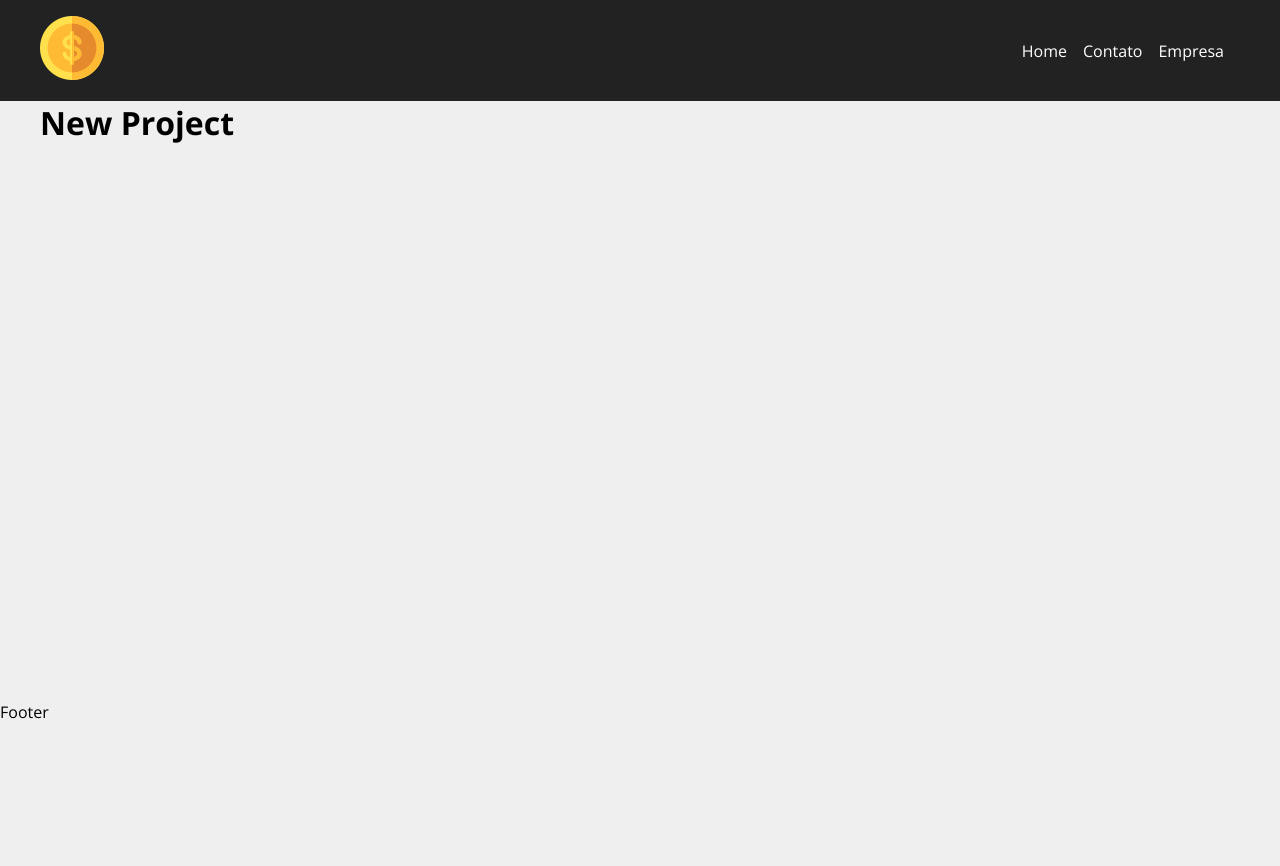
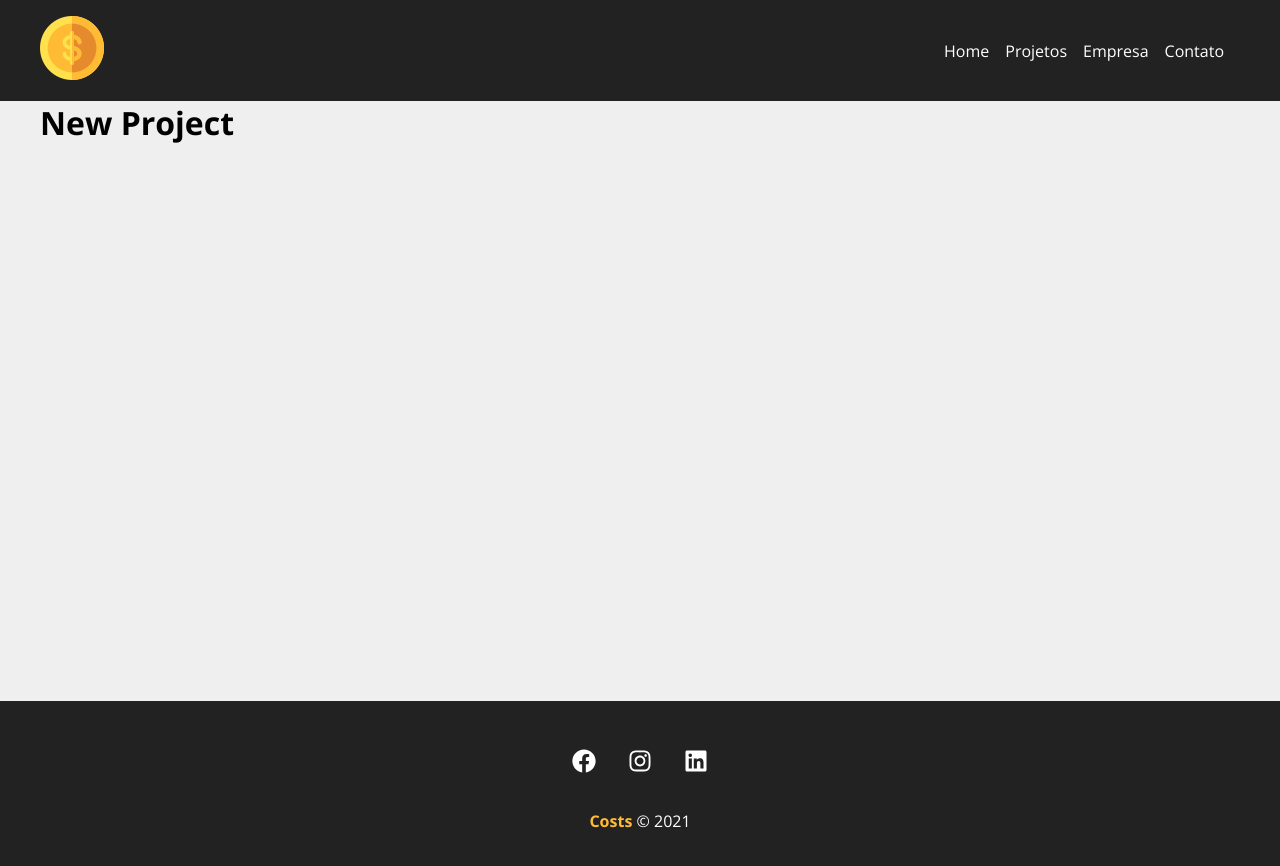
Before and after one commit to AlefMemTav/react-costs-app, a JavaScript app: page /newproject in a window 1280 px wide. Shown: the top 866 px of the page. Before the commit the page ends 800 px from the top, so only its background shows below. Built offline with nearby package versions, Linux system fonts and the light colour scheme; the HTML template or start-up script is replaced by a standard one.

Commit message:
Created Projects page and css to Footer.module.css

```diff
--- a/src/App.js
+++ b/src/App.js
@@ -3,6 +3,7 @@
 import Company from './components/pages/Company'
 import Contact from './components/pages/Contact'
 import NewProject from './components/pages/NewProject'
+import Projects from './components/pages/Projects'
 
 import Container from './components/layout/Container'
 import Navbar from './components/layout/Navbar'
@@ -14,6 +15,7 @@
         <Container customClass="min-height">
           <Routes>
             <Route path="/" element={<Home />} />
+            <Route path="/projects" element={<Projects />} />
             <Route path="/company" element={<Company />} />
             <Route path="/contact" element={<Contact />} />
             <Route path="/newproject" element={<NewProject />} />
--- a/src/components/layout/Footer.js
+++ b/src/components/layout/Footer.js
@@ -1,5 +1,26 @@
+import {FaFacebook, FaInstagram, FaLinkedin} from 'react-icons/fa'
+
+import styles from './Footer.module.css'
+
 function Footer (){
-    return <p>Footer</p>
+    return(
+        <footer className={styles.footer}>
+            <ul className={styles.social_list}>
+                <li>
+                    <FaFacebook />
+                </li>
+                <li>
+                    <FaInstagram />
+                </li>
+                <li>
+                    <FaLinkedin />
+                </li>
+            </ul>
+            <p className={styles.copy_right}>
+                <span>Costs</span> &copy; 2021
+            </p>
+        </footer>
+    )
 }
 
 export default Footer
--- a/src/components/layout/Footer.module.css
+++ b/src/components/layout/Footer.module.css
@@ -0,0 +1,34 @@
+.footer {
+    background-color: #222;
+    color: #fff;
+    padding: 3em;
+    text-align: center;
+  }
+
+  .social_list {
+    display: flex;
+    justify-content: center;
+    list-style-type: none;
+  }
+
+  .social_list li {
+    margin: 0 1em;
+  }
+
+  .social_list li:hover {
+    color: #ffbb33;
+  }
+
+  .social_list svg {
+    font-size: 1.5em;
+    cursor: pointer;
+  }
+
+  .copy_right {
+    margin-top: 2em;
+  }
+
+  .copy_right span {
+    font-weight: bold;
+    color: #ffbb33;
+  }
--- a/src/components/layout/Navbar.js
+++ b/src/components/layout/Navbar.js
@@ -17,10 +17,13 @@
                         <Link to="/">Home</Link>
                     </li>
                     <li className={styles.item}>
-                        <Link to="/contact">Contato</Link>
+                        <Link to="/projects">Projetos</Link>
                     </li>
                     <li className={styles.item}>
                         <Link to="/company">Empresa</Link>
+                    </li>
+                    <li className={styles.item}>
+                        <Link to="/contact">Contato</Link>
                     </li>
                 </ul>
             </Container>
--- /dev/null
+++ b/src/components/pages/Projects.js
@@ -0,0 +1,5 @@
+function Projects(){
+    return <h1>Project</h1>
+}
+
+export default Projects
```
